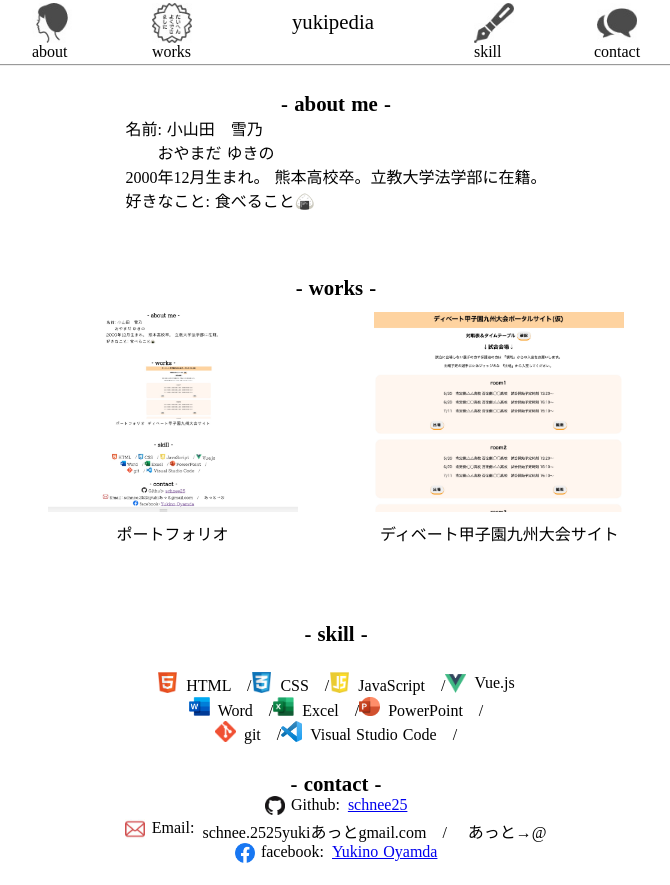
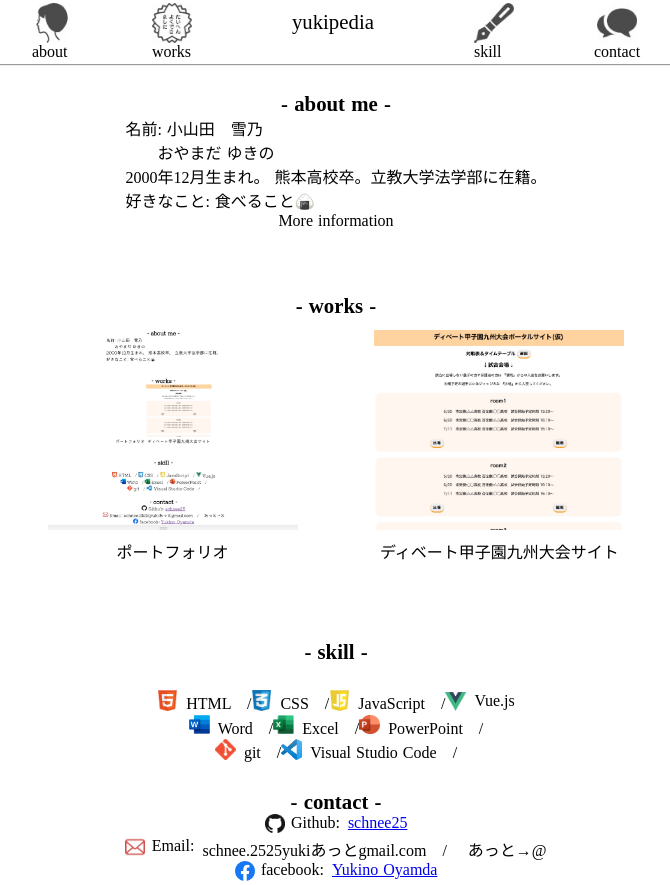
Before and after one commit to schnee25/portfolio, a Nuxt app: page / in a window 1280 px wide. Shown: the whole page, without its empty margins (304-974 px from the left). Built offline with nearby package versions, Linux system fonts and the light colour scheme; a web font is replaced by a local one.

Commit message:
詳しくはこちら　追加

```diff
--- a/pages/index.vue
+++ b/pages/index.vue
@@ -17,6 +17,8 @@
               <span>立教大学法学部に在籍。</span>
             </p>
             <p>好きなこと: 食べること🍙</p>
+            <p class="exactly">More information</p>
+
             <!-- 詳しいページ作る？ -->
           </div>
         </div>
@@ -82,6 +84,9 @@ h1 {
   font-size: 130%;
   text-align: center;
 }
+.exactly{
+  text-align: center;
+}
 
 
 
@@ -107,14 +112,6 @@ h1 {
     vertical-align: middle; /* 親のheight/line-heightと合わせて使って子を中央揃えに */
   }
 
-  img {
-    max-width: 30px;
-  }
-  .icon {
-    height: 30px;
-    width: 30px;
-    margin: auto;
-  }
   span {
     display: block;
   }
```
